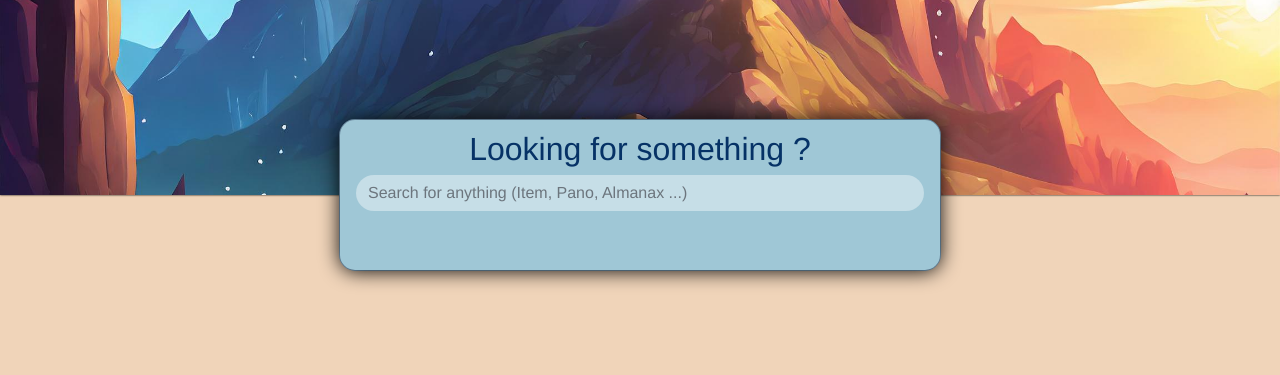
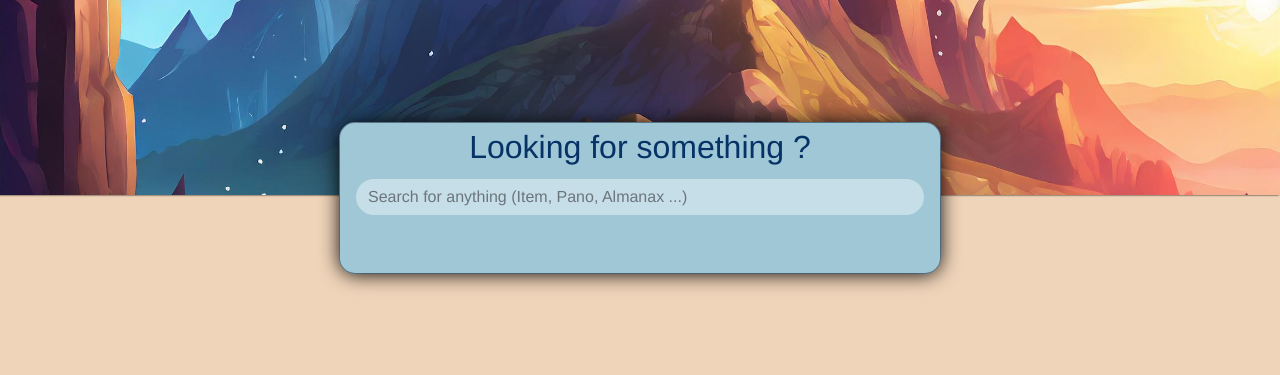
Before and after one commit to DevRickyCst/dofusTrade, a Django app: page / in a window 1280 px wide. Shown: the part 405-780 px from the top of the page. Run offline with Django 5.2, Linux system fonts and the light colour scheme; style sheets or scripts are compiled from the project's sources; some libraries are stand-ins or nearby versions; some web fonts are replaced.

Commit message:
fixed open modal resize on navbar

```diff
--- a/static/css/scss/components/navbar.scss
+++ b/static/css/scss/components/navbar.scss
@@ -1,11 +1,16 @@
 .navbar-background {
     background-image: url("../../image/dofus-background.jpeg");
     background-size: cover;
-    position: absolute;
     height: 160px;
     width : 100%;
     z-index: -1;
-    box-shadow: 0 0 2px black;
+    margin-bottom: -160px;
+    box-shadow: -1px 0px 2px black;
+}
+
+.navbar-background-expend{
+    height: $index-img-size;
+    margin-bottom: -$index-img-size;
 }
 
 .div-nav-bar {
@@ -71,14 +76,10 @@
     font-size: 128px;
     color: $y-color;
     font-family: "Jacques Francois Shadow", serif;
-    margin-bottom: 100px;
+    margin-bottom: 150px;
 }
 
 .search_div {
-    position: absolute;
-    top: $index-img-size;
-    left: 50%;
-    transform: translate(-50%, -50%);
     width: 600px;
     height: 150px;
     background-color: $gb-color;
@@ -90,19 +91,11 @@
 }
 
 .search_div label{
-    position : absolute;
-    top: 5px;
-    width: 400px;
+    width: 100%;
     font-size: 32px;
     color: $db-color;
-    transform: translate(-50%, 0%);
-    left: 50%;
     text-align: center;
     transition: all 0.3s;
-}
-
-.search_div input {
-    margin-top: 55px;
 }
 
 //Expanded navbar search input
--- a/static/css/scss/main.scss
+++ b/static/css/scss/main.scss
@@ -49,7 +49,3 @@ body{
     border-radius: 30px;
     height: fit-content;
 }
-
-body.modal-open {
-    padding-right: 0 !important; /* Ensure no padding is added when the modal is open */
-}
--- a/templates/navbar.html
+++ b/templates/navbar.html
@@ -3,7 +3,7 @@
 <script src="{% static 'js/components/navbar.js' %}"></script>
 
 <div class="div-nav-bar {% if navbar == 'expend' %}expend{%endif%} container-fluid">
-  <div class="navbar-background {% if navbar == 'expend' %}expend{%endif%}"></div>
+  <div class="navbar-background {% if navbar == 'expend' %}navbar-background-expend{%endif%}"></div>
   <nav class="navbar navbar-expand-lg sticky-top" >
    <div class="container-fluid">
     <!-- Home button-->
@@ -62,9 +62,10 @@
     </div>
   </nav>
   {% if navbar == 'expend' %}
+  <!-- Title -->
   <h1 class="title-navbar-expand" id="title-navbar-expand"> Dofus Graal</h1>
-
-  <div class="search_div" id="search_div" >
+  <!-- Search Box -->
+  <div class="search_div container" id="search_div" >
 
     <form>
       <label for="exampleInputEmail1" class="form-label" id="search-label">Looking for something ?</label>
```
